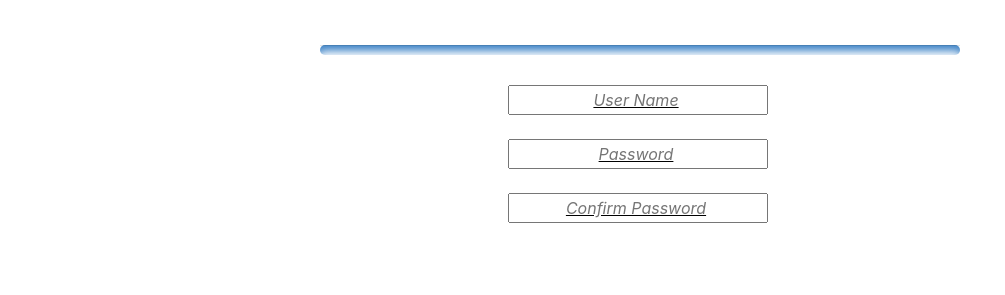
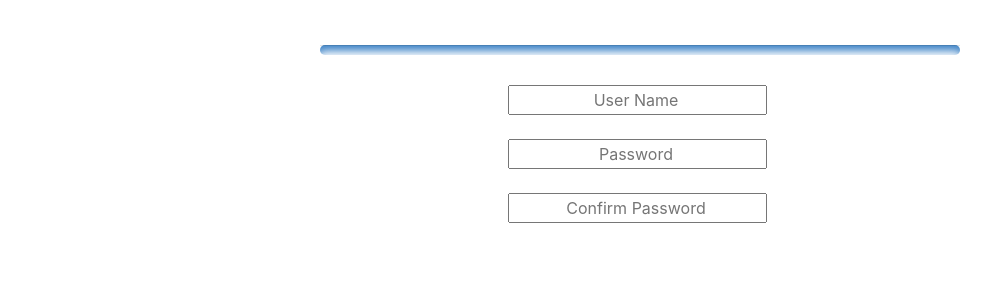
Before and after one commit to MatthewScott32/Shoe-Dometer, a React (Create React App) app: page /register in a window 1280 px wide. Shown: the part 240-535 px from the top of the page, without its empty margins (0-1005 px from the left). Built offline with nearby package versions, Linux system fonts and the light colour scheme.

Commit message:
fixed login button

```diff
--- a/api/database.json
+++ b/api/database.json
@@ -144,6 +144,11 @@
       "userName": "Jimmy Joe Joe",
       "password": "6565",
       "id": 29
+    },
+    {
+      "userName": "Matt2",
+      "password": "4321",
+      "id": 30
     }
   ],
   "shoes": [
--- a/src/components/Auth/Login.css
+++ b/src/components/Auth/Login.css
@@ -25,15 +25,11 @@
 
 .login-username {
     text-align: center;
-    text-decoration: underline;
-    font-style: italic;
     padding-right: 5px;
 }
 
 .login-password {
     text-align: center;
-    text-decoration: underline;
-    font-style: italic;
     padding-right: 5px;
     margin-top: 25px;
 }
--- a/src/components/Auth/Login.js
+++ b/src/components/Auth/Login.js
@@ -73,7 +73,7 @@ class Login extends Component {
             </div>
 
             <div class="wrapper">
-              <div class="button">
+              <div class="button" onClick={this.handleLogin }>
                   Sign in
               </div>
             </div>
--- a/src/components/Auth/Register.css
+++ b/src/components/Auth/Register.css
@@ -17,23 +17,17 @@
 
 .register-username {
     text-align: center;
-    text-decoration: underline;
-    font-style: italic;
     padding-right: 5px;
     margin-top: 15px;
 }
 
 .register-password {
     text-align: center;
-    text-decoration: underline;
-    font-style: italic;
     padding-right: 5px;
 }
 
 .register-confirm {
     text-align: center;
-    text-decoration: underline;
-    font-style: italic;
     padding-right: 5px;
 }
 
```
